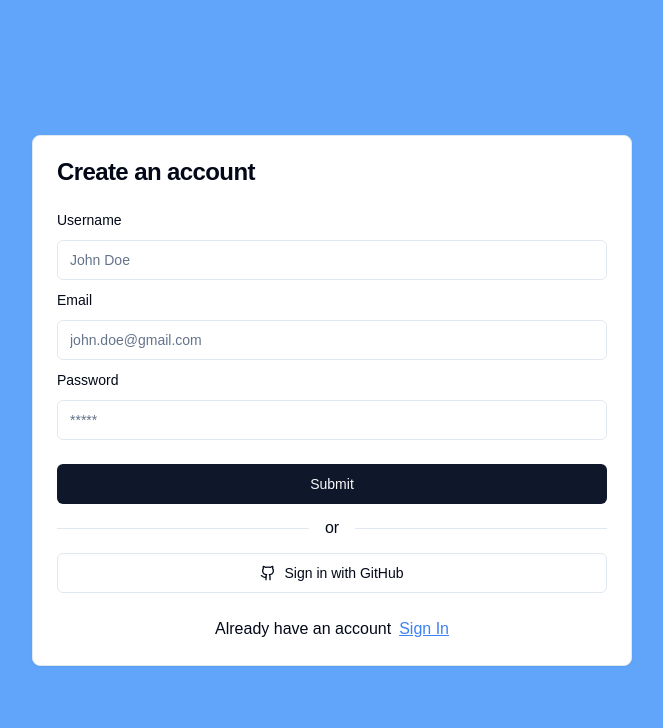
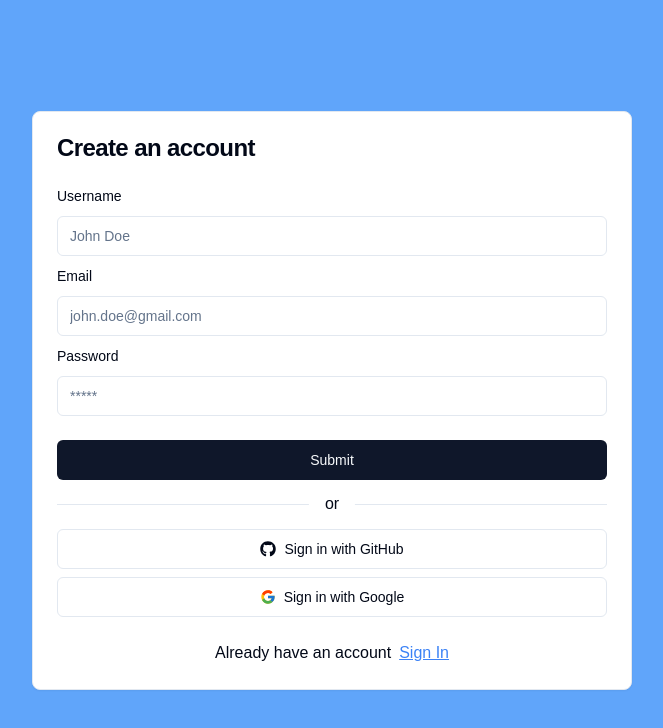
Before and after one commit to Sasha2956/fakemoney, a Next.js app: page /register in a window 1280 px wide. Shown: the top 728 px of the page, without its empty margins (308-971 px from the left). Built offline with nearby package versions, Linux system fonts and the light colour scheme; no server answers.

Commit message:
add google oauth and fix bugs

```diff
--- a/auth.config.ts
+++ b/auth.config.ts
@@ -1,4 +1,5 @@
 import GitHub from "next-auth/providers/github";
+import Google from "next-auth/providers/google";
 import Credentials from "next-auth/providers/credentials";
 import type { NextAuthConfig } from "next-auth";
 import prisma from "./lib/prisma";
@@ -60,6 +61,7 @@ export default {
     },
   },
   providers: [
+    Google,
     GitHub,
     Credentials({
       credentials: {
--- a/components/auth/login-form.tsx
+++ b/components/auth/login-form.tsx
@@ -22,6 +22,8 @@ import { useState } from "react";
 import { login } from "@/actions/login";
 import { ErrorMessage } from "../error-message";
 import { useRouter, useSearchParams } from "next/navigation";
+import { FaGithub } from "react-icons/fa";
+import { FcGoogle } from "react-icons/fc";
 
 export const LoginForm = () => {
   const router = useRouter();
@@ -38,9 +40,14 @@ export const LoginForm = () => {
 
   const nextUrl = searchParams.get("next") || "/dashboard";
 
-  const onClick = () => {
+  const onClickGithub = () => {
     signIn("github", { callbackUrl: nextUrl });
   };
+
+  const onClickGoogle = () => {
+    signIn("google", { callbackUrl: nextUrl });
+  };
+
   const onSubmit = async (values: z.infer<typeof loginSchema>) => {
     setLoading(true);
     const result = await login(values);
@@ -100,10 +107,16 @@ export const LoginForm = () => {
             or
           </p>
         </div>
-        <Button className="w-full" variant="outline" onClick={onClick}>
-          <Github />
-          Sign in with GitHub
-        </Button>
+        <div className="space-y-2">
+          <Button className="w-full" variant="outline" onClick={onClickGithub}>
+            <FaGithub />
+            Sign in with GitHub
+          </Button>
+          <Button className="w-full" variant="outline" onClick={onClickGoogle}>
+            <FcGoogle />
+            Sign in with Google
+          </Button>
+        </div>
 
         <div className="justify-center flex gap-2">
           <p>Don{"'"}t have an account</p>
--- a/components/auth/register-form.tsx
+++ b/components/auth/register-form.tsx
@@ -16,7 +16,8 @@ import {
   FormMessage,
 } from "../ui/form";
 import { Input } from "../ui/input";
-import { GithubIcon } from "lucide-react";
+import { FcGoogle } from "react-icons/fc";
+import { FaGithub } from "react-icons/fa";
 import Link from "next/link";
 import { register } from "@/actions/register";
 import { useState } from "react";
@@ -42,6 +43,11 @@ export const RegisterForm = () => {
   const onClickGithub = () => {
     signIn("github", { callbackUrl: redirectUrl || "/dashboard" });
   };
+
+  const onClickGoogle = () => {
+    signIn("google", { callbackUrl: redirectUrl || "/dashboard" });
+  };
+
   const onSubmit = async (values: z.infer<typeof registerSchema>) => {
     setIsLoading(true);
     const result = await register(values);
@@ -118,10 +124,16 @@ export const RegisterForm = () => {
             or
           </p>
         </div>
-        <Button className="w-full" variant="outline" onClick={onClickGithub}>
-          <GithubIcon />
-          Sign in with GitHub
-        </Button>
+        <div className="space-y-2">
+          <Button className="w-full" variant="outline" onClick={onClickGithub}>
+            <FaGithub />
+            Sign in with GitHub
+          </Button>
+          <Button className="w-full" variant="outline" onClick={onClickGoogle}>
+            <FcGoogle />
+            Sign in with Google
+          </Button>
+        </div>
 
         <div className="justify-center flex gap-2">
           <p>Already have an account</p>
--- a/components/cards-dropdown.tsx
+++ b/components/cards-dropdown.tsx
@@ -73,12 +73,11 @@ export const CardsDropdown = ({
         align="start"
       >
         {cards
-          .filter((card) => card.id !== selected?.id)
           .map((card) => (
             <button
               onClick={() => onClickCard(card)}
               key={card.id}
-              className="flex w-80 flex-1 gap-2"
+              className={cn("flex w-80 flex-1 gap-2 p-2 rounded-md", { "bg-black/50": card.selected })}
             >
               <div
                 className="w-10 h-6 rounded-sm"
--- a/components/docs/create-transaction-documentation.tsx
+++ b/components/docs/create-transaction-documentation.tsx
@@ -137,7 +137,7 @@ else:
         </li>
         <li>
           <span className="p-2 rounded-sm bg-muted font-mono">confirmation_url</span>{" "}
-          — A URL value used for redirecting user after successful payment.
+          — A payment URL.
         </li>
         <li>
           <span className="p-2 rounded-sm bg-muted font-mono">return_url</span>{" "}
--- a/next.config.ts
+++ b/next.config.ts
@@ -6,6 +6,12 @@ const nextConfig: NextConfig = {
       {
         protocol: "https",
         hostname: "avatars.githubusercontent.com",
+      port: "",
+        pathname: "/**",
+      },
+      {
+        protocol: "https",
+        hostname: "lh3.googleusercontent.com",
       port: "",
         pathname: "/**",
       },
--- a/package.json
+++ b/package.json
@@ -37,6 +37,7 @@
     "react-dom": "^19.2.3",
     "react-hook-form": "^7.54.1",
     "react-hot-toast": "^2.6.0",
+    "react-icons": "^5.7.0",
     "react-syntax-highlighter": "^16.1.1",
     "react-use": "^17.6.0",
     "recharts": "^2.15.0",
```
Also changed, not shown: app/api/cards/route.ts (+7 -0 lines), 1 other file (tests, documents, lock files or other folders).
